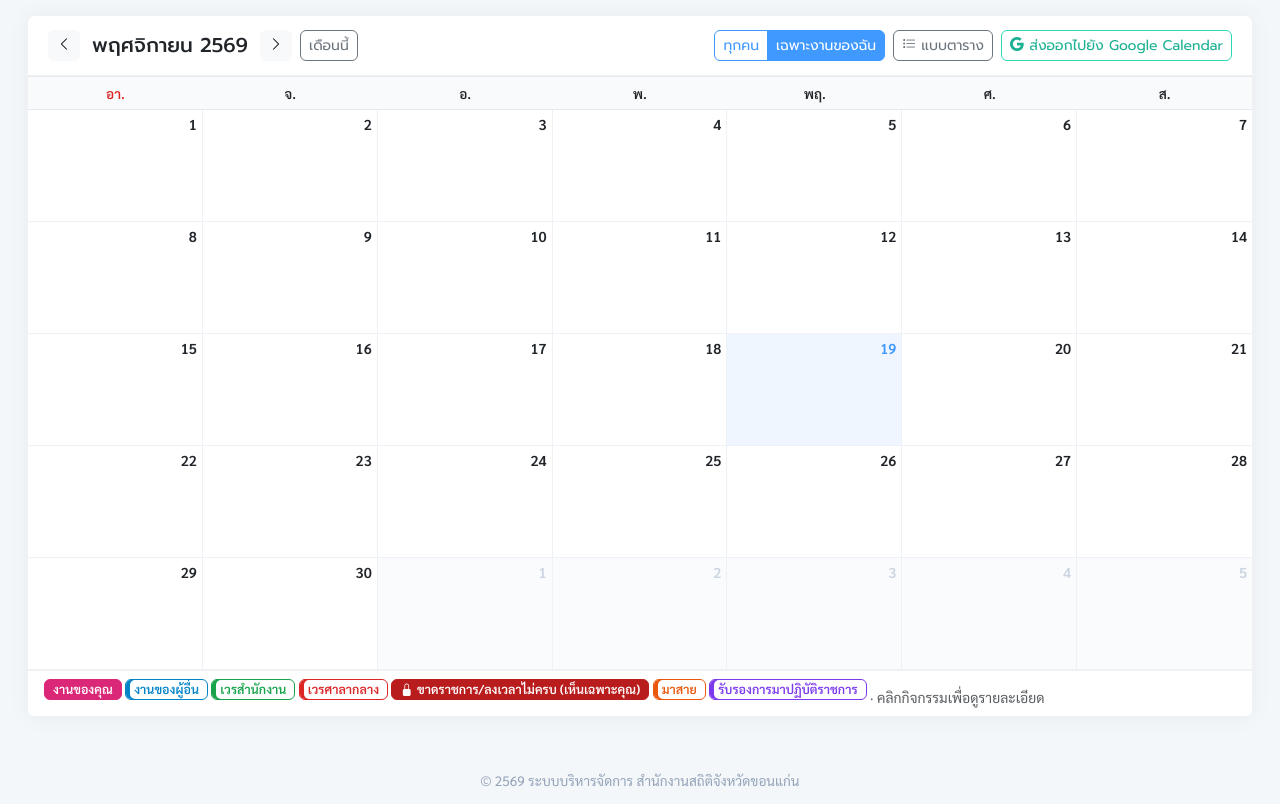
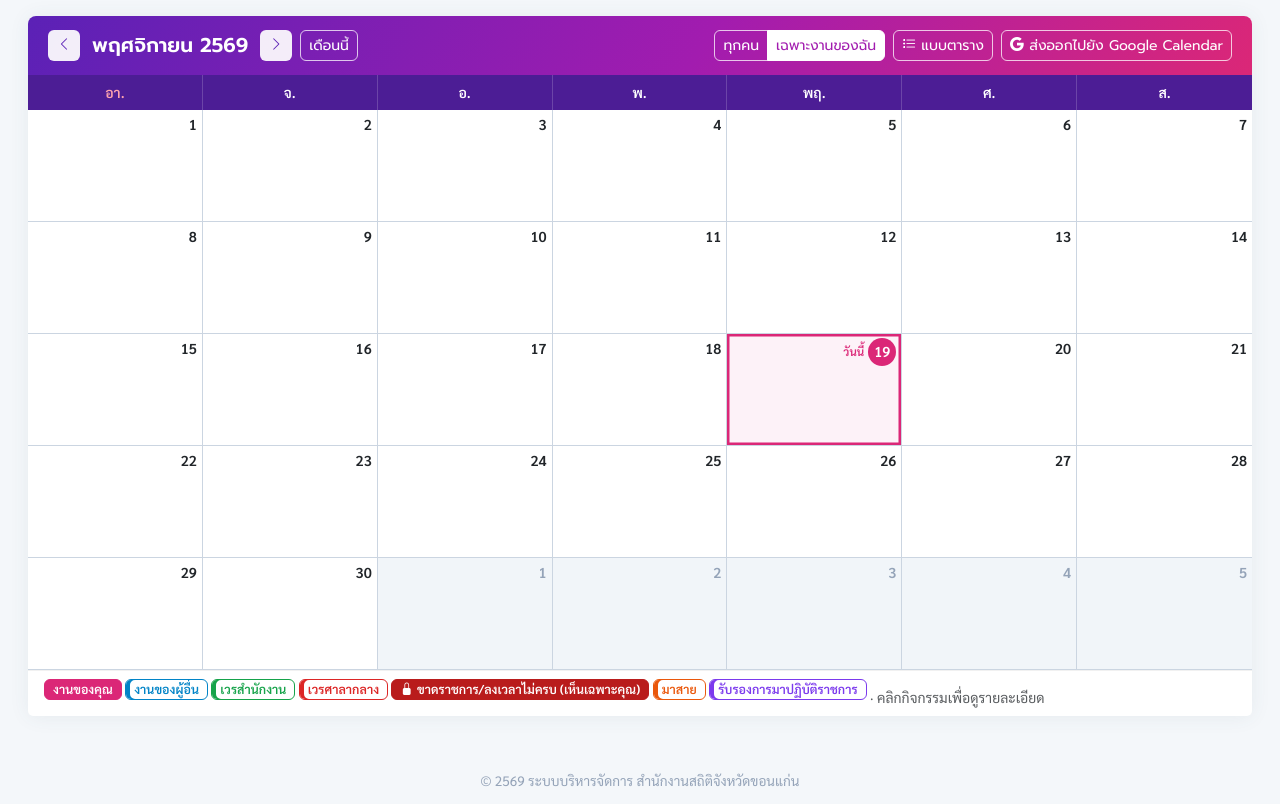
Before and after one commit to tazexpert/nsokhkaen, a PHP site: the page made by modules/calendar/index.php in a window 1280 px wide. Shown: the part 183-987 px from the top of the page. Run offline with PHP 8.4, Linux system fonts and the light colour scheme; the visitor is signed in with stand-in values (Sample User, id 1); data comes from the database, SQL or seed files in the repository; data that the repository does not hold is empty; some libraries are stand-ins or nearby versions.

Commit message:
ปฏิทินรายเดือน: เส้นแบ่งช่องชัด · แถบเดือน/แถบวันมีสี · วันนี้เด่น
- แถบเดือน: ไล่สีม่วง → บานเย็น ตัวอักษรขาว ปุ่มขอบขาว
- แถบชื่อวัน: ม่วงเข้ม ตัวอักษรขาว (อาทิตย์ชมพู)
- เส้นแบ่งช่องเข้มขึ้น · วันนอกเดือนพื้นเทา
- วันนี้: พื้นชมพูอ่อน กรอบบานเย็น เลขวันในวงกลมทึบ + ป้าย "วันนี้"

Co-Authored-By: Claude Opus 5.5 <noreply@anthropic.com>
Claude-Session: https://claude.ai/code/session_01YMsi9eRvnx4KGxW4i1fmgS

```diff
--- a/modules/calendar/assets/css/calendar.css
+++ b/modules/calendar/assets/css/calendar.css
@@ -1,16 +1,28 @@
 /* ปฏิทินรายเดือน */
-.cal-grid { display: grid; grid-template-columns: repeat(7, minmax(0, 1fr)); border-top: 1px solid #e5e9f0; }
-.cal-wd { padding: 6px 8px; font-weight: 600; font-size: .85rem; background: #f8fafc; border-bottom: 1px solid #e5e9f0; text-align: center; }
-.cal-wd.sun { color: #dc2626; }
-.cal-cell { min-height: 112px; padding: 4px 5px 6px; border-right: 1px solid #eef1f5; border-bottom: 1px solid #eef1f5; min-width: 0; }
+/* แถบเดือน (หัวการ์ด): ไล่สีม่วง → บานเย็น · ปุ่มบนแถบเป็นขอบขาว */
+.cal-month-head { color: #fff; border-bottom: 0; background: linear-gradient(120deg, #5b21b6, #a21caf 55%, #db2777); }
+.cal-month-head h2 { color: #fff; font-weight: 800; }
+.cal-month-head .btn-light { background: rgba(255, 255, 255, .92); border-color: transparent; color: #5b21b6; }
+.cal-month-head .btn-outline-primary, .cal-month-head .btn-outline-secondary, .cal-month-head .btn-outline-success { color: #fff; border-color: rgba(255, 255, 255, .75); }
+.cal-month-head .btn-outline-primary:hover, .cal-month-head .btn-outline-secondary:hover, .cal-month-head .btn-outline-success:hover,
+.cal-month-head .btn-outline-primary.active { background: #fff; border-color: #fff; color: #a21caf; }
+/* ตาราง: เส้นแบ่งช่องชัด · แถบชื่อวันม่วงเข้ม */
+.cal-grid { display: grid; grid-template-columns: repeat(7, minmax(0, 1fr)); border-top: 0; }
+.cal-wd { padding: 7px 8px; font-weight: 700; font-size: .88rem; color: #fff; background: #4c1d95; border-right: 1px solid rgba(255, 255, 255, .18); text-align: center; }
+.cal-wd:nth-child(7) { border-right: 0; }
+.cal-wd.sun { color: #fda4af; }
+.cal-cell { min-height: 112px; padding: 4px 5px 6px; border-right: 1px solid #cbd5e1; border-bottom: 1px solid #cbd5e1; min-width: 0; background: #fff; }
 .cal-cell:nth-child(7n) { border-right: 0; }
-.cal-cell.out { background: #fafbfc; }
-.cal-cell.out .cal-dnum { color: #cbd5e1; }
-.cal-cell.today { background: #eff6ff; }
+.cal-cell.out { background: #f1f5f9; }
+.cal-cell.out .cal-dnum { color: #94a3b8; }
+/* วันนี้: พื้นชมพูอ่อน กรอบบานเย็น เลขวันในวงกลมทึบ + ป้าย "วันนี้" */
+.cal-cell.today { background: #fdf2f8; box-shadow: inset 0 0 0 2.5px #db2777; }
+.cal-cell.today .cal-n { display: inline-grid; place-items: center; min-width: 1.75rem; height: 1.75rem; padding: 0 .3rem; border-radius: 999px; background: #db2777; color: #fff; }
+.cal-today-tag { font-size: .72rem; font-weight: 700; color: #db2777; }
 
 
 .cal-dnum { font-weight: 600; font-size: .9rem; margin-bottom: 3px; display: flex; justify-content: flex-end; align-items: center; gap: 4px; }
-.cal-cell.today .cal-dnum { color: var(--brand); }
+
 .cal-add { margin-right: auto; color: #94a3b8; opacity: 0; text-decoration: none; line-height: 1; }
 .cal-cell:hover .cal-add { opacity: 1; }
 /* แถบกิจกรรมแบบโปสเตอร์: พื้นขาว กรอบสี ชื่อตัวหนาสีเดียวกัน · เวลาอยู่ในบล็อกสีทึบตัวอักษรขาว (--ec = สีประเภท)
@@ -181,7 +193,8 @@ button.att-chip:hover { outline: 2px solid #1d4ed8; }
 .cal-ev.att-ev.done:hover, .cal-ev.att-ev.late:hover { background: color-mix(in srgb, var(--ec) 12%, #fff); color: var(--ec); }
 /* แผงสรุปรายวัน (คลิกวันที่ในปฏิทิน) — การ์ดลอยมุมบนขวา สูงเกือบเต็มจอ กว้าง 1/4 (col-3) ไม่ต่ำกว่า 400px · ลากย้ายได้ */
 .cal-grid .cal-cell[data-date] { cursor: pointer; }
-.cal-cell.cal-picked { box-shadow: inset 0 0 0 2px var(--brand, #0284c7); }
+.cal-cell.cal-picked { box-shadow: inset 0 0 0 3px #7c3aed; }
+.cal-cell.today.cal-picked { box-shadow: inset 0 0 0 3px #7c3aed, inset 0 0 0 5px #db2777; }
 .cal-day-panel { position: fixed; top: 8px; right: 8px; width: 25vw; min-width: 400px; height: calc(100vh - 16px); z-index: 1045; display: flex; flex-direction: column;
   background: #fff; border-radius: 16px; overflow: hidden; box-shadow: 0 18px 48px rgba(2, 132, 199, .28), 0 2px 8px rgba(15, 23, 42, .12); }
 .cal-day-panel.dragging { user-select: none; opacity: .96; }
--- a/modules/calendar/index.php
+++ b/modules/calendar/index.php
@@ -80,7 +80,7 @@ $pageActions = (cal_can('admin') ? '<a href="import" class="btn btn-outline-succ
 require __DIR__ . '/header.php';
 ?>
 <div class="card">
-  <div class="card-header d-flex flex-wrap align-items-center gap-2">
+  <div class="card-header cal-month-head d-flex flex-wrap align-items-center gap-2">
     <a href="<?= h($qs(['m' => $prev])) ?>" class="btn btn-light btn-sm"><i class="bi bi-chevron-left"></i></a>
     <h2 class="h5 mb-0 mx-1"><?= h(thai_month_long((int)date('n', $ts))) ?> <?= (int)date('Y', $ts) + 543 ?></h2>
     <a href="<?= h($qs(['m' => $next])) ?>" class="btn btn-light btn-sm"><i class="bi bi-chevron-right"></i></a>
@@ -97,7 +97,7 @@ require __DIR__ . '/header.php';
     <?php for ($d = $gridStart; $d <= $gridEnd; $d = date('Y-m-d', strtotime($d . ' +1 day'))):
         $out = substr($d, 0, 7) !== $m; ?>
       <div class="cal-cell<?= $out ? ' out' : '' ?><?= $d === $today ? ' today' : '' ?>" data-date="<?= $d ?>" data-label="<?= h(cal_date_text($d)) ?>">
-        <div class="cal-dnum"><?php if (cal_can('editor')): ?><a href="event_form?date=<?= $d ?>" class="cal-add" title="เพิ่มกิจกรรมวันนี้"><i class="bi bi-plus"></i></a><?php endif; ?><?= (int)substr($d, 8, 2) ?></div>
+        <div class="cal-dnum"><?php if (cal_can('editor')): ?><a href="event_form?date=<?= $d ?>" class="cal-add" title="เพิ่มกิจกรรมวันนี้"><i class="bi bi-plus"></i></a><?php endif; ?><?= $d === $today ? '<span class="cal-today-tag">วันนี้</span>' : '' ?><span class="cal-n"><?= (int)substr($d, 8, 2) ?></span></div>
         <?php foreach ($byDay[$d] ?? [] as $e): $isMine = in_array($me['id'], $assignees[(int)$e['id']] ?? [], true); ?>
           <a href="event_view?id=<?= (int)$e['id'] ?>" class="cal-ev<?= cal_is_duty($e) ? ' duty' : '' ?><?= cal_is_guard($e) ? ' guard' : '' ?><?= $isMine ? ' mine' : '' ?>" title="<?= h(cal_time_text($e) . ' ' . $e['title'] . ($e['location'] ? ' @ ' . $e['location'] : '')) ?>">
             <?php if ($e['start_time'] && $d === $e['event_date']): ?><span class="t"><?= cal_time_thai($e['start_time']) ?></span><?php endif; ?><?= cal_is_private($e) ? '<i class="bi bi-lock-fill me-1" title="ส่วนตัว"></i>' : '' ?><?= h($e['title']) ?></a>
```
